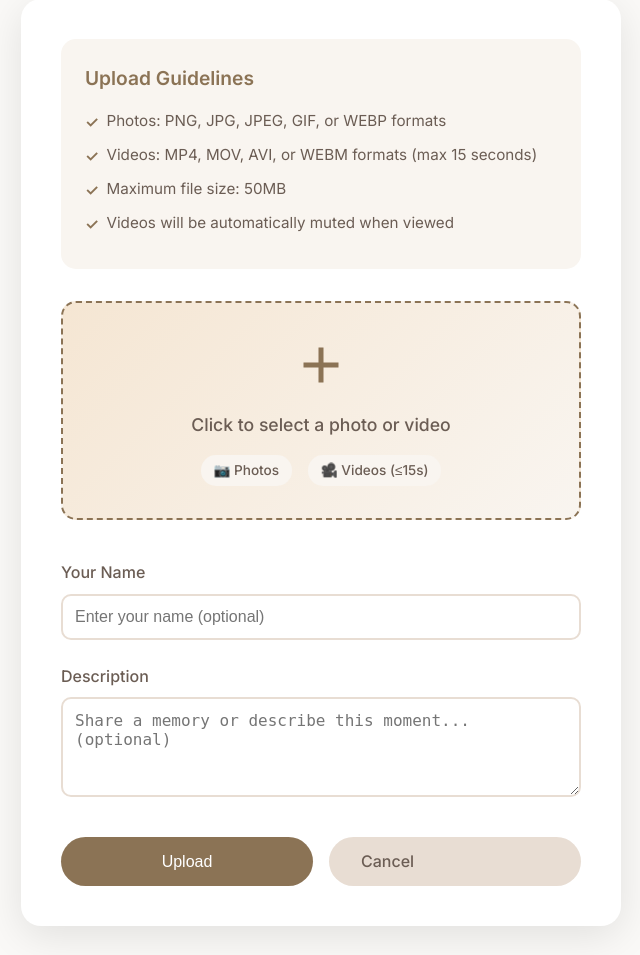
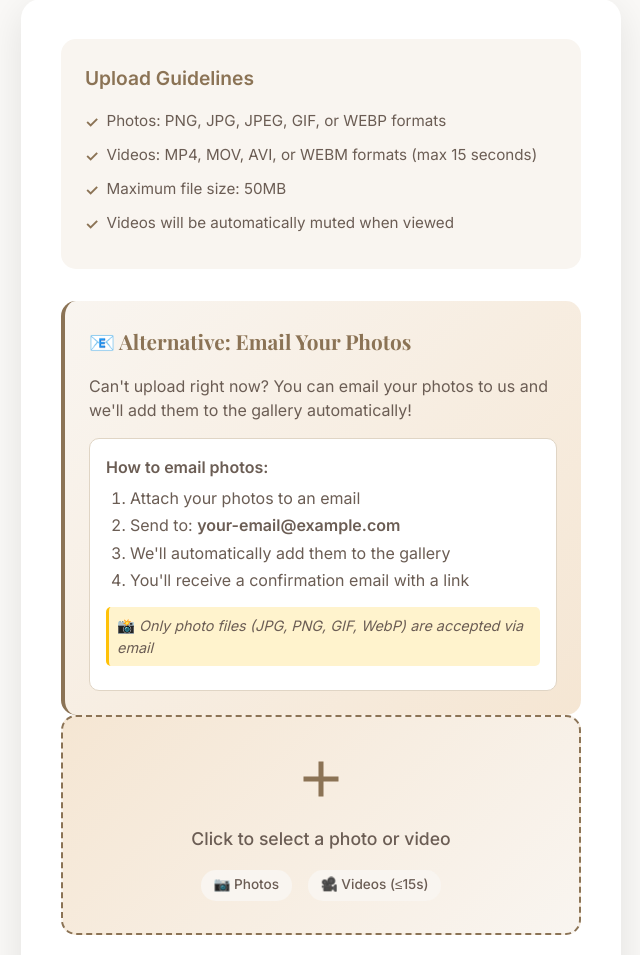
Before and after one commit to chartmann1590/VowVault, a Flask app: page /upload in a window 1280 px wide. Shown: the part 331-1286 px from the top of the page, without its empty margins (319-959 px from the left). Run offline with Flask 3, Linux system fonts and the light colour scheme; some libraries are stand-ins or nearby versions.

Commit message:
Add email photo upload instructions to modals and pages
- Add email upload instructions to welcome modal on index page
- Add email upload alternative section to upload page
- Include email instructions in QR code PDF generation
- Add CSS styling for email instruction sections
- Pass email settings to templates for dynamic email address display
- Provide clear step-by-step instructions for email photo upload
- Include file type restrictions and confirmation email information

```diff
--- a/app.py
+++ b/app.py
@@ -503,11 +503,15 @@ def index():
 
     show_modal = welcome_settings.get('enabled', True) and (not has_seen_welcome or not welcome_settings.get('show_once', True))
 
+    # Get email settings for the template
+    email_settings = get_email_settings()
+
     return render_template('index.html',
                          photos=photos,
                          user_name=user_name,
                          welcome_settings=welcome_settings,
-                         show_modal=show_modal)
+                         show_modal=show_modal,
+                         email_settings=email_settings)
 
 @app.route('/upload', methods=['GET', 'POST'])
 def upload():
@@ -579,7 +583,8 @@ def upload():
             return resp
 
     user_name = request.cookies.get('user_name', '')
-    return render_template('upload.html', user_name=user_name)
+    email_settings = get_email_settings()
+    return render_template('upload.html', user_name=user_name, email_settings=email_settings)
 
 @app.route('/photobooth')
 def photobooth():
@@ -1379,6 +1384,10 @@ def generate_qr_pdf():
     qr_settings = Settings.get('qr_settings', '{}')
     qr_settings = json.loads(qr_settings) if qr_settings else {}
 
+    # Get email settings
+    email_settings = get_email_settings()
+    monitor_email = email_settings.get('monitor_email', 'your-email@example.com')
+
     # Default settings
     title = qr_settings.get('title', 'Share Your Wedding Photos!')
     subtitle = qr_settings.get('subtitle', 'Scan to Upload & View Photos')
@@ -1464,6 +1473,22 @@ def generate_qr_pdf():
 
     # Message
     story.append(Paragraph(message, body_style))
+
+    # Email instructions
+    email_instructions = f"""
+    <b>📧 Alternative: Email Your Photos</b><br/>
+    Can't scan the QR code? You can also email your photos to us!<br/>
+    <br/>
+    <b>How to email photos:</b><br/>
+    1. Attach your photos to an email<br/>
+    2. Send to: <b>{monitor_email}</b><br/>
+    3. We'll automatically add them to the gallery<br/>
+    4. You'll receive a confirmation email with a link<br/>
+    <br/>
+    <i>📸 Only photo files (JPG, PNG, GIF, WebP) are accepted via email</i>
+    """
+    story.append(Paragraph(email_instructions, body_style))
+    story.append(Spacer(1, 0.3*inch))
 
     # QR Code
     qr_image = Image(qr_buffer, width=3*inch, height=3*inch)
--- a/templates/upload.html
+++ b/templates/upload.html
@@ -181,6 +181,59 @@
         margin-top: 0.1rem;
     }
 
+    .email-upload-alternative {
+        margin-top: 2rem;
+        padding: 1.5rem;
+        background: linear-gradient(135deg, #f9f5f0 0%, #f5e6d3 100%);
+        border-radius: 15px;
+        border-left: 4px solid #8b7355;
+    }
+
+    .email-upload-alternative h3 {
+        color: #8b7355;
+        font-size: 1.3rem;
+        margin-bottom: 1rem;
+        font-family: 'Playfair Display', serif;
+    }
+
+    .email-upload-alternative p {
+        color: #6b5d54;
+        margin-bottom: 1rem;
+        line-height: 1.5;
+    }
+
+    .email-instructions {
+        background: white;
+        padding: 1rem;
+        border-radius: 10px;
+        border: 1px solid #e0d5c5;
+    }
+
+    .email-instructions p {
+        margin-bottom: 0.5rem;
+        color: #6b5d54;
+    }
+
+    .email-instructions ol {
+        margin: 0.5rem 0;
+        padding-left: 1.5rem;
+        color: #6b5d54;
+    }
+
+    .email-instructions li {
+        margin-bottom: 0.3rem;
+        line-height: 1.4;
+    }
+
+    .email-note {
+        margin-top: 1rem !important;
+        padding: 0.5rem;
+        background: #fff3cd;
+        border-radius: 5px;
+        border-left: 3px solid #ffc107;
+        font-size: 0.9rem;
+    }
+
     @media (max-width: 768px) {
         .upload-form {
             padding: 1.5rem;
@@ -217,6 +270,21 @@
                 <li>Maximum file size: 50MB</li>
                 <li>Videos will be automatically muted when viewed</li>
             </ul>
+        </div>
+
+        <div class="email-upload-alternative">
+            <h3>📧 Alternative: Email Your Photos</h3>
+            <p>Can't upload right now? You can email your photos to us and we'll add them to the gallery automatically!</p>
+            <div class="email-instructions">
+                <p><strong>How to email photos:</strong></p>
+                <ol>
+                    <li>Attach your photos to an email</li>
+                    <li>Send to: <strong>{{ email_settings.monitor_email if email_settings.monitor_email else 'your-email@example.com' }}</strong></li>
+                    <li>We'll automatically add them to the gallery</li>
+                    <li>You'll receive a confirmation email with a link</li>
+                </ol>
+                <p class="email-note">📸 <em>Only photo files (JPG, PNG, GIF, WebP) are accepted via email</em></p>
+            </div>
         </div>
 
         <div class="form-group">
```
Also changed, not shown: templates/index.html (+70 -0 lines).
